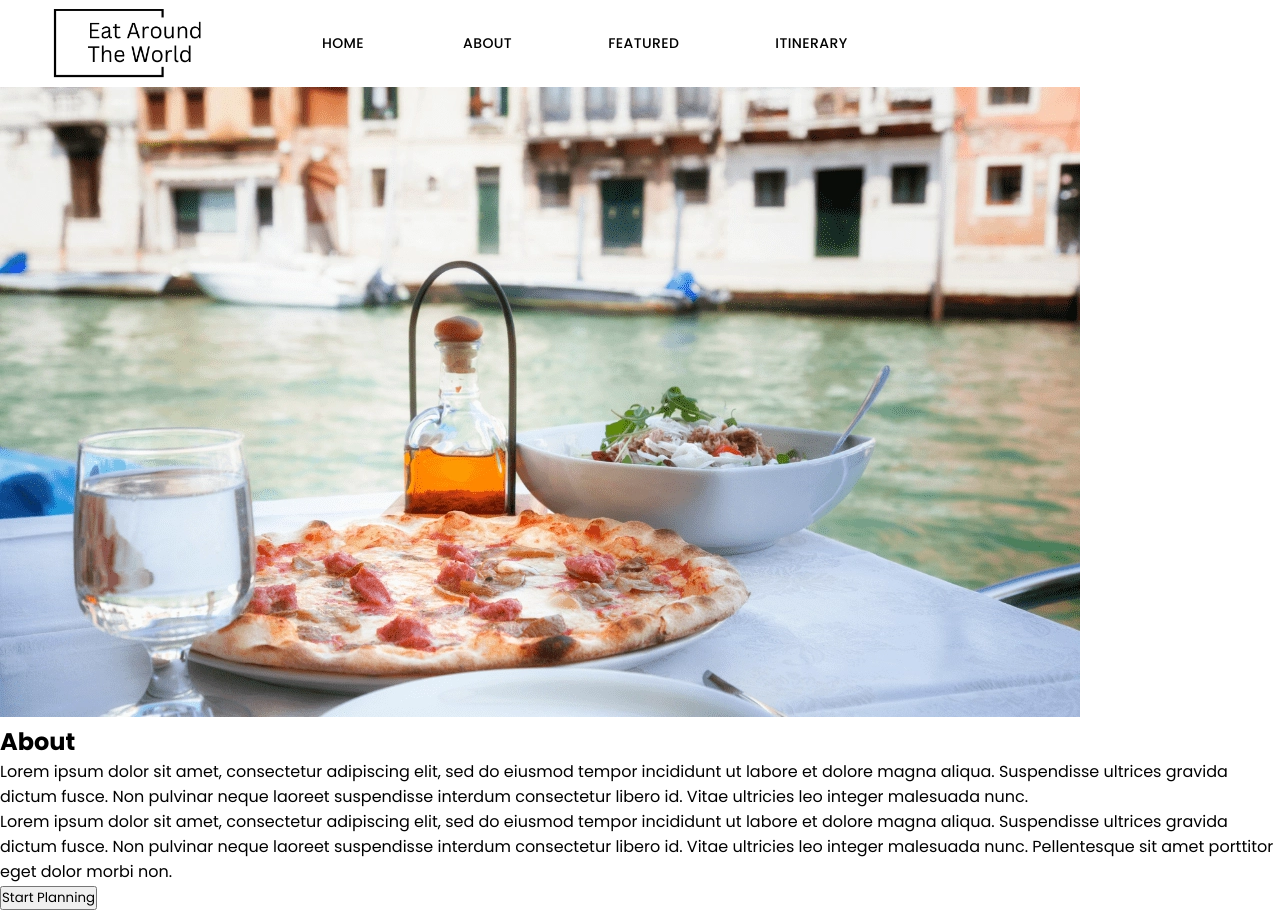
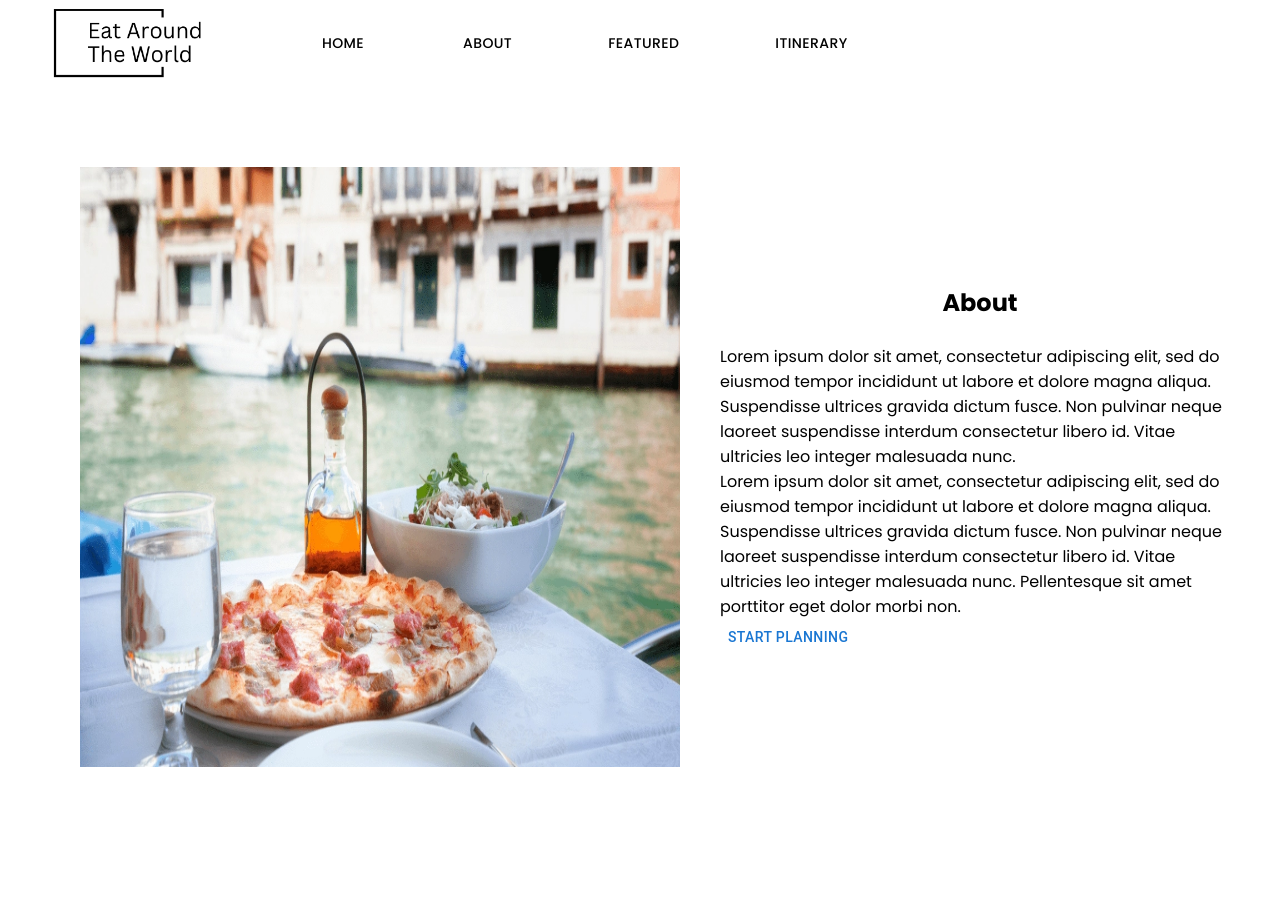
Before and after one commit to nadirao/eat-around-the-world-client, a React (Create React App) app: page /about in a window 1280 px wide. After the commit the page ends 854 px from the top, so only its background shows below. Built offline with nearby package versions, Linux system fonts and the light colour scheme.

Commit message:
about page done

```diff
--- a/src/pages/About/About.css
+++ b/src/pages/About/About.css
@@ -0,0 +1,21 @@
+.about-container {
+    display: flex;
+    align-items: center;
+    flex-direction: row;
+    margin: 5vmin;
+   }
+
+   .about-image{
+    margin: 5vmin;
+
+   }
+
+   .about-image > img{
+    width: 600px;
+    height: 600px;
+   }
+
+   h2{
+    text-align: center;
+    margin-bottom: 3vmin;
+   }
--- a/src/pages/About/About.js
+++ b/src/pages/About/About.js
@@ -1,6 +1,7 @@
 import "./About.css";
 import AboutImg from "../../assets/home-page-img.png";
 import { useNavigate, Link } from "react-router-dom";
+import { Button } from '@mui/material'
 
 export default function About() {
   //   let navigate = useNavigate();
@@ -11,7 +12,7 @@ export default function About() {
 
   return (
     <div className="about-container">
-      <div className="image">
+      <div className="about-image">
         <img src={AboutImg} title="about-img" alt="pizza-in-venice" />
       </div>
       <div className="text">
@@ -32,7 +33,7 @@ export default function About() {
           morbi non.
         </p>
         <Link to="/destinationform">
-          <button> Start Planning </button>
+          <Button> Start Planning </Button>
         </Link>
       </div>
     </div>
```
